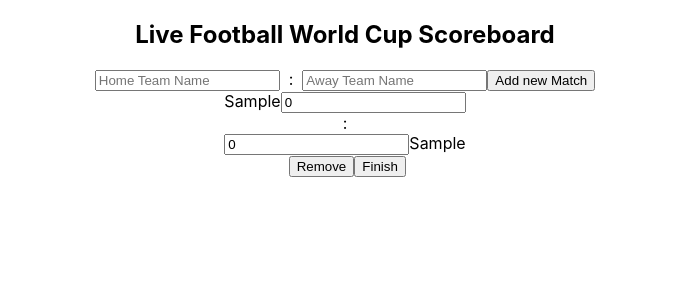
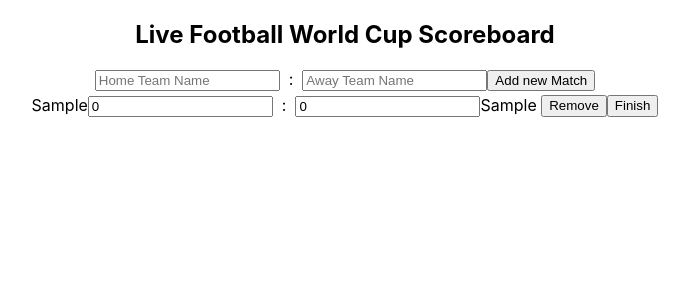
Before and after one commit to MrOlegKravchenko/TDD, a React (Create React App) app: page / in a window 1280 px wide. Both pictures are taken after typing "Sample", "Sample" into the empty fields and a click on the button "Add new Match". Shown: the top 300 px of the page, without its empty margins (295-984 px from the left). Built offline with nearby package versions, Linux system fonts and the light colour scheme.

Commit message:
Add Match field padding.

```diff
--- a/src/components/Match/Match.js
+++ b/src/components/Match/Match.js
@@ -6,7 +6,7 @@ const Match = ({ id, currentMatches, setCurrentMatches }) => {
     const [awayTeamScore, setAwayTeamScore] = useState(0);
 
     return (
-       <div id={`matchField_${id}`}>
+       <div id={`matchField_${id}`} style={{ display: "inline-flex", padding: "4px"}}>
            <div id='homeTeam'>
                <label htmlFor='points'>
                    {currentMatches[id].homeTeam}
```
